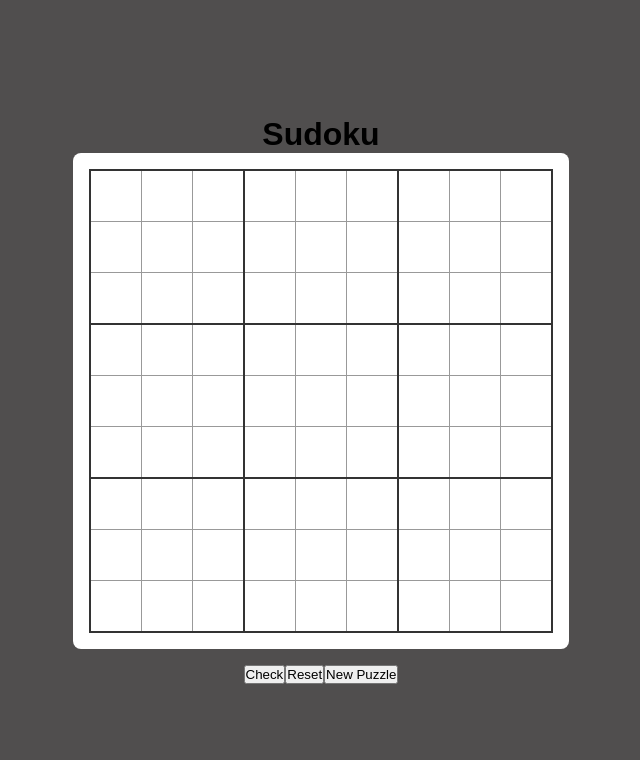
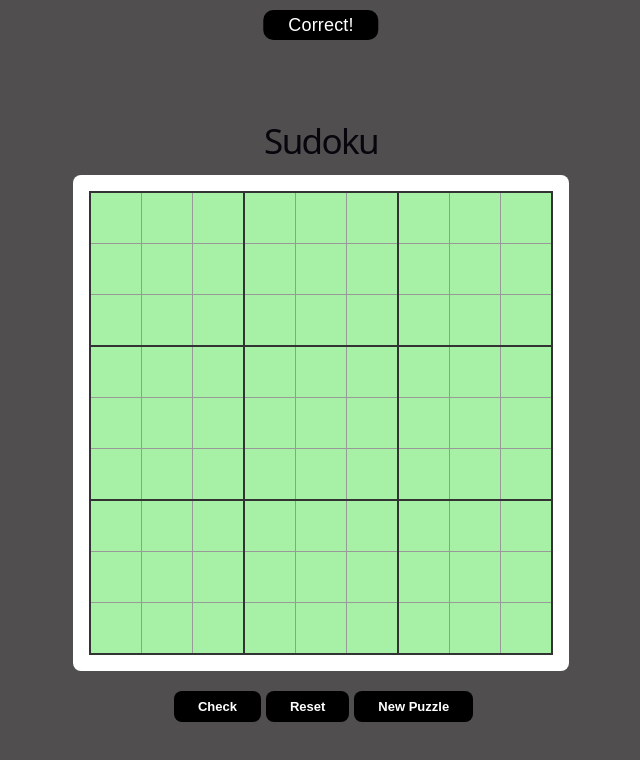
Before and after one commit to Amreen-Shaikh-2727/sudoku-game, a React (Vite) app in the folder sudoku/: page / in a window 1280 px wide. Both pictures are taken after a click on the button "Check". Shown: the top 760 px of the page, without its empty margins (319-959 px from the left). Built offline with nearby package versions, Linux system fonts and the light colour scheme.

Commit message:
Enhance UI and functionality: update styles game status display, and integrate green count logic in Grid component

```diff
--- a/sudoku/src/App.css
+++ b/sudoku/src/App.css
@@ -3,6 +3,7 @@
 }
 
 .container{
+    margin: 20px;
     border-radius: 8px;
     padding: 16px;
     background: #fff;
@@ -56,3 +57,46 @@ input:focus{
 .selected input {
     background: #78b1eb;
 }
+
+button {
+    background-color: #000;
+    color: #fff;
+    border: none;
+    padding: 8px 24px;
+    margin-left: 5px;
+    border-radius: 8px;
+    font-size: 13px;
+    font-weight: 600;
+    cursor: pointer;
+    transition: all 0.2s ease;
+}
+
+button:hover {
+    background-color: #222;
+}
+
+button:active {
+    transform: scale(0.97);
+}
+
+button:disabled {
+    background-color: #666;
+    cursor: not-allowed;
+}
+
+.status {
+    position: fixed;
+    top: 10px;
+    left: 50%;
+    transform: translateX(-50%);
+    background: black;
+    color: white;
+    padding: 2px 25px;
+    border-radius: 10px;
+    z-index: 1000;
+}
+
+.green input{
+    background-color: #a6f1a6;
+    transition: background-color 0.5s ease;
+}
--- a/sudoku/src/App.jsx
+++ b/sudoku/src/App.jsx
@@ -1,64 +1,104 @@
-import {Grid}  from './components/Grid';
-import {Controls}  from './components/Controls';
+import { Grid } from "./components/Grid";
+import { Controls } from "./components/Controls";
 
-import './App.css';
-import { useState } from 'react';
+import "./App.css";
+import { useState } from "react";
 
 function App() {
-    const [board,setBoard] = useState(Array(9)
+  //board[0][0] = null
+
+  const [board, setBoard] = useState(
+    Array(9)
       .fill(null)
-    .map(() => Array(9).fill(null)));
-    const [puzzle,setPuzzle] = useState(Array(9)
+      .map(() => Array(9).fill(null)),
+  );
+
+  //puzzle[0][0] = null
+
+  const [puzzle, setPuzzle] = useState(
+    Array(9)
       .fill(null)
-    .map(() => Array(9).fill(null))
-    )
+      .map(() => Array(9).fill(null)),
+  );
+
+  const [solution, setSolution] = useState(
+    Array(9)
+      .fill(null)
+      .map(() => Array(9).fill(null)),
+  );
+  const [status, setStatus] = useState(null);
 
   //row,col
-const [selected,setSelected] = useState(null);
+  const [selected, setSelected] = useState(null);
 
-const handleCheck = () =>{
+  //coreect color it tell us how many block are green
 
+  const [greenCount, setGreenCount] = useState(0);
+
+  const handleCheck = () => {
+    const flatBoard = board.flat();
+    const flatSolution = solution.flat();
+
+    if (flatBoard.every((cell, i) => cell === flatSolution[i])) {
+      setStatus("Correct!");
+
+      let count = 0;
+      const totalCells = 81;
+      const interval = setInterval(() => {
+        count++;
+        setGreenCount(count);
+      }, 10);
+    } else {
+      setStatus("Incorrect! Try Again!");
+      setGreenCount(0);
     }
+  };
 
-const handleReset = () =>{
+  const handleReset = () => {
+    setBoard(puzzle.map((row) => [...row]));
+    setStatus("");
+    setSelected(null);
+    setGreenCount(0);
+  };
 
-}
+  const handleNewPuzzle = () => {
+    setGreenCount(0);
+  };
 
-const handleNewPuzzle = () =>{
-
-}
-
-const handleInput =(rIdx,cIdx,value)=>{
-  if(value === "" || (value >= 1 && value <=9 )){
+  const handleInput = (rIdx, cIdx, value) => {
+    if (value === "" || (value >= 1 && value <= 9)) {
       setBoard((prev) =>
-      prev.map((row,r) =>
-        row.map((cell,c) =>{
-          if (r === rIdx && c ==cIdx){
-            return value ? parseInt(value) : null ;
+        prev.map((row, r) =>
+          row.map((cell, c) => {
+            if (r === rIdx && c === cIdx) {
+              return value ? parseInt(value) : null;
             }
             return cell;
-        })
-      ))
+          }),
+        ),
+      );
     }
-}
+  };
 
-  return(
-    <div style={{textAlign: 'center'}}>
+  return (
+    <div style={{ textAlign: "center" }}>
       <h1>Sudoku</h1>
       <Grid
         board={board}
         puzzle={puzzle}
         handleInput={handleInput}
         selected={selected}
-        setSelected = {setSelected}
+        setSelected={setSelected}
+        greenCount={greenCount}
       />
       <Controls
-       handleCheck ={handleCheck}
-       handleReset ={handleReset}
-       handleNewPuzzle = {handleNewPuzzle}
+        handleCheck={handleCheck}
+        handleReset={handleReset}
+        handleNewPuzzle={handleNewPuzzle}
       />
+      {status && <div className="status">{status}</div>}
     </div>
-  )
+  );
 }
 
-export default App
+export default App;
--- a/sudoku/src/components/Grid.jsx
+++ b/sudoku/src/components/Grid.jsx
@@ -1,5 +1,5 @@
 import classNames from "classnames";
-export const Grid = ({ board,handleInput, puzzle, selected, setSelected }) => {
+export const Grid = ({ board,handleInput, puzzle, selected, setSelected ,greenCount}) => {
   /**
    * [
    * [null,null,...]
@@ -22,19 +22,7 @@ export const Grid = ({ board,handleInput, puzzle, selected, setSelected }) => {
               <tr key={rIdx}>
                 {row.map((cell, cIdx) => {
                   const isPrefilled = puzzle[rIdx][cIdx] !== null;
-                  //'same-box', 'same-row', 'same-col'
-                  // let classNames = "cell";
-                  // if (selected && rIdx === selected[0]) {
-                  //   classNames += " same-row";
-                  // } else if (selected && cIdx === selected[1]) {
-                  //   classNames += " same-col";
-                  // } else if (
-                  //   selected &&
-                  //   Math.floor(rIdx / 3) === Math.floor(selected[0] / 3) &&
-                  //   Math.floor(cIdx / 3) === Math.floor(selected[1] / 3)
-                  // ) {
-                  //   classNames += " same-box";
-                  // }
+                  const cellIndex = rIdx * 9 + cIdx;
                   return (
                     <td
                       key={cIdx}
@@ -50,6 +38,9 @@ export const Grid = ({ board,handleInput, puzzle, selected, setSelected }) => {
                           selected &&
                           rIdx === selected[0] &&
                           cIdx === selected[1],
+
+                          "green": cellIndex < greenCount,
+
                       })}
                     >
                       <input
--- a/sudoku/src/index.css
+++ b/sudoku/src/index.css
@@ -17,11 +17,11 @@ body {
   align-items: center;
 }
 
-/* :root {
+ :root {
   --text: #6b6375;
   --text-h: #08060d;
   --bg: #fff;
-  --border: #e5e4e7;
+  /* --border: #e5e4e7; */
   --code-bg: #f4f3ec;
   --accent: #aa3bff;
   --accent-bg: rgba(170, 59, 255, 0.1);
@@ -94,9 +94,10 @@ h2 {
 }
 
 h1 {
-  font-size: 56px;
+  font-size: 35px;
   letter-spacing: -1.68px;
-  margin: 32px 0;
+
+  margin-top: 50px;
   @media (max-width: 1024px) {
     font-size: 36px;
     margin: 20px 0;
@@ -128,4 +129,4 @@ code {
   line-height: 135%;
   padding: 4px 8px;
   background: var(--code-bg);
-} */
+}
```
Lines whose indentation alone changed are shown as unchanged.
